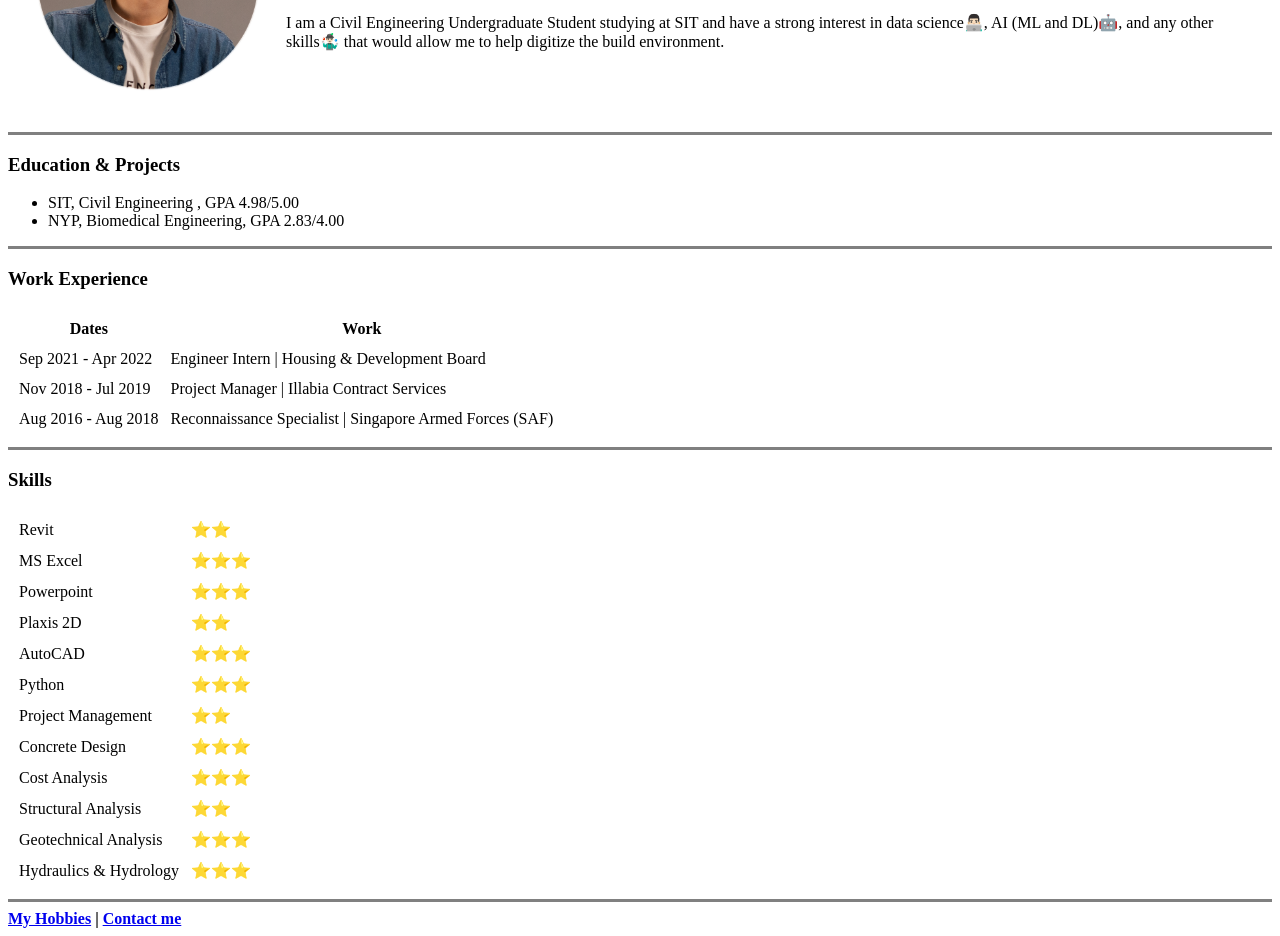
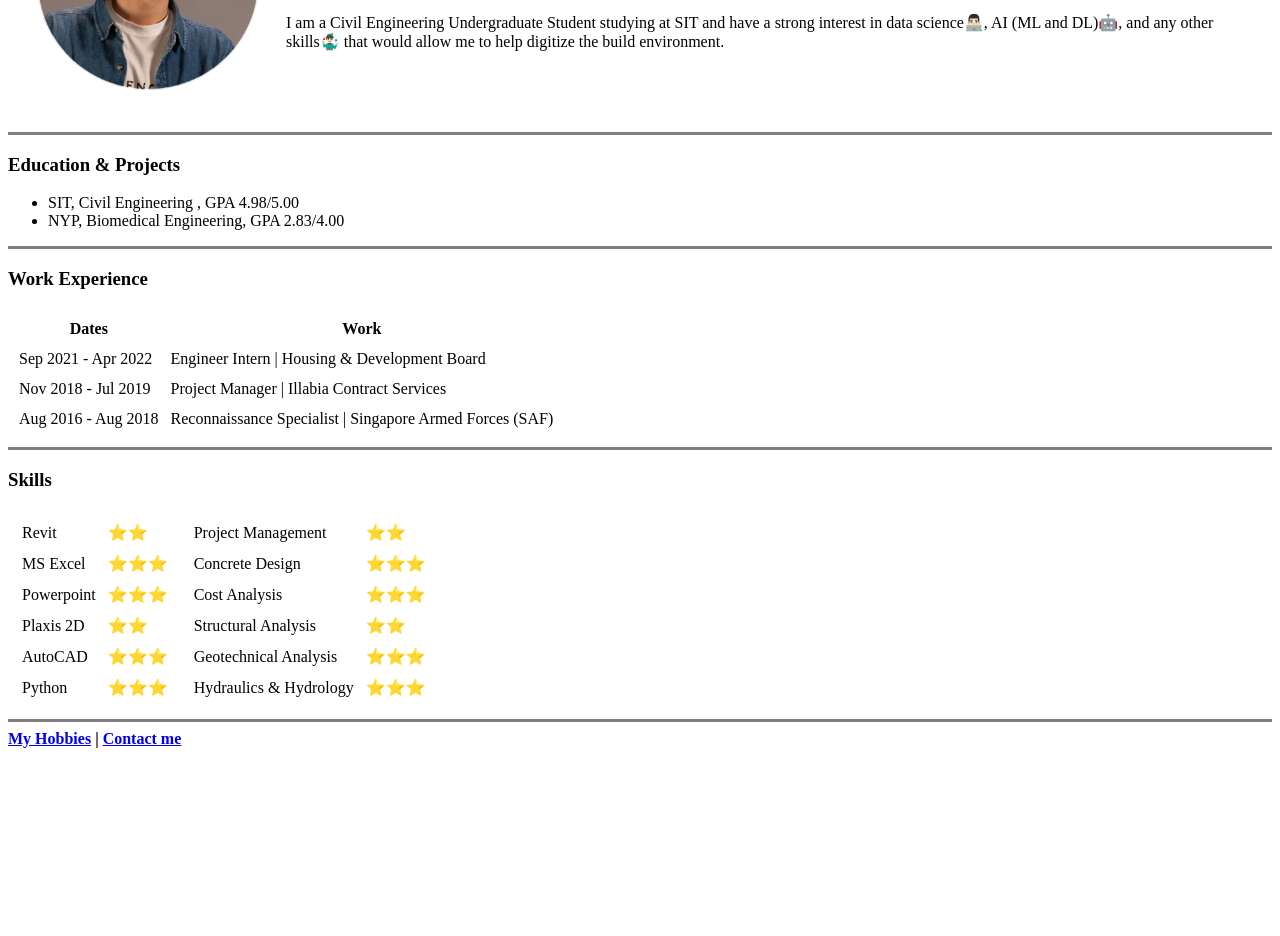
Before and after one commit to Briencheow/cv, a plain HTML site: page index.html in a window 1280 px wide. Shown: the part 165-1101 px from the top of the page. After the commit the page ends 921 px from the top, so only its background shows below. Drawn offline with Linux system fonts and the light colour scheme.

Commit message:
Adjusted table for skills section

```diff
--- a/index.html
+++ b/index.html
@@ -73,7 +73,8 @@
 
   <!-- Skills Section-->
   <h3>Skills</h3>
-
+  <table>
+    <td>
     <table cellspacing="10">
       <tr>
         <td>Revit</td>
@@ -99,6 +100,11 @@
         <td>Python</td>
         <td>⭐⭐⭐</td>
       </tr>
+      </table>
+     </td>
+
+     <td>
+      <table cellspacing="10">
       <tr>
         <td>Project Management</td>
         <td>⭐⭐</td>
@@ -123,7 +129,8 @@
         <td>Hydraulics & Hydrology</td>
         <td>⭐⭐⭐</td>
       </tr>
-
+     </table>
+    </td>
   </table>
 
   <hr size="3" noshade>
```
Lines whose indentation alone changed are shown as unchanged.
